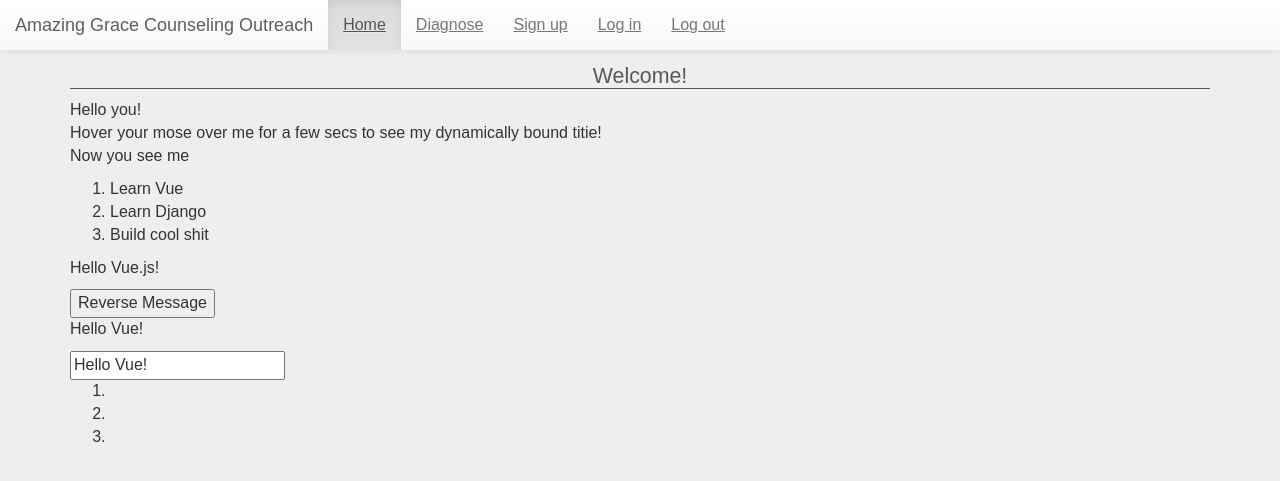
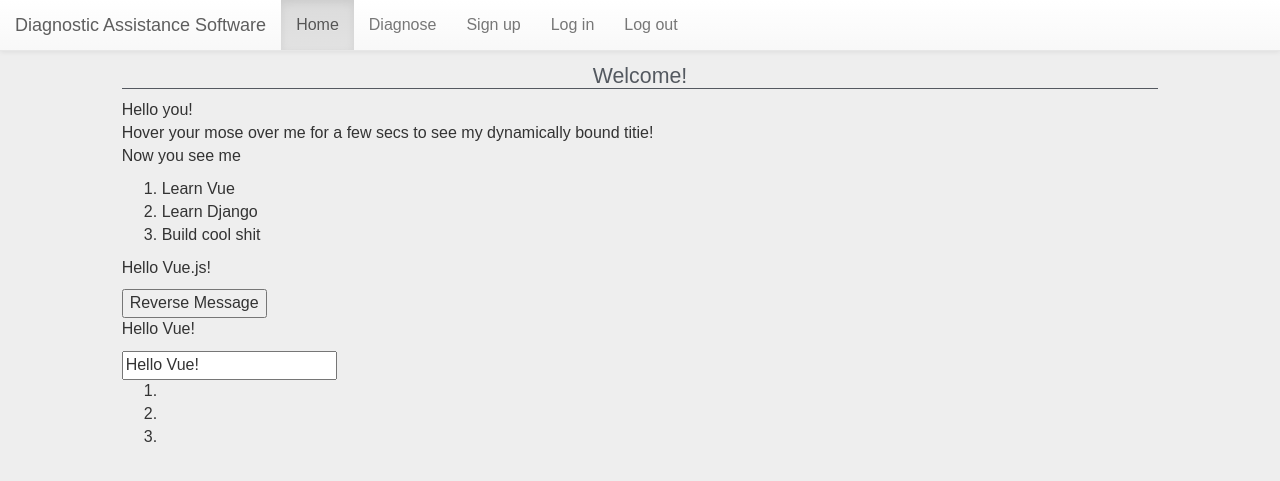
Before and after one commit to tchuanromanee/Diagnostic-Assistance-Software, a Django app: template Web/diagassist/templates/index.html in a window 1280 px wide. Shown: the top 481 px of the page. Run offline with Django 3.2, Linux system fonts and the light colour scheme; the template is opened without the code that fills it, so the values that code supplies are empty; some libraries are stand-ins or nearby versions.

Commit message:
Add bootstrap grid for main content

```diff
--- a/Web/diagassist/templates/base.html
+++ b/Web/diagassist/templates/base.html
@@ -17,7 +17,7 @@
 <nav class="navbar navbar-default navbar-fixed-top">
   <div class="container-fluid">
     <div class="navbar-header">
-      <a class="navbar-brand" href="//">Amazing Grace Counseling Outreach</a>
+      <a class="navbar-brand" href="//">Diagnostic Assistance Software</a>
     </div>
     <ul class="nav navbar-nav">
       <li class="active"><a href="/diagassist/">Home</a></li>
@@ -29,9 +29,18 @@
   </div>
 </nav>
 
-  <div class="content container">
-          {% block content %}
-          {% endblock %}
+
+<div class="container-fluid text-center">
+	  <div class="row content">
+			<div class="col-sm-1 sidenav">
+			</div>
+			<div class="mh-100 h-100 col-10 col-sm-10 col-md-10 col-lg-10 text-left">
+				  {% block content %}
+				  {% endblock %}
+			</div>
+			<div class="col-sm-1 sidenav">
+		  </div>
+	  </div>
   </div>
 
 </body>
--- a/Web/static/diagassist/style.css
+++ b/Web/static/diagassist/style.css
@@ -21,7 +21,6 @@ h2 {
 /* Link definitions */
 a {
     color: #545960;
-    text-decoration: underline;
 }
 
 a:hover {
```
